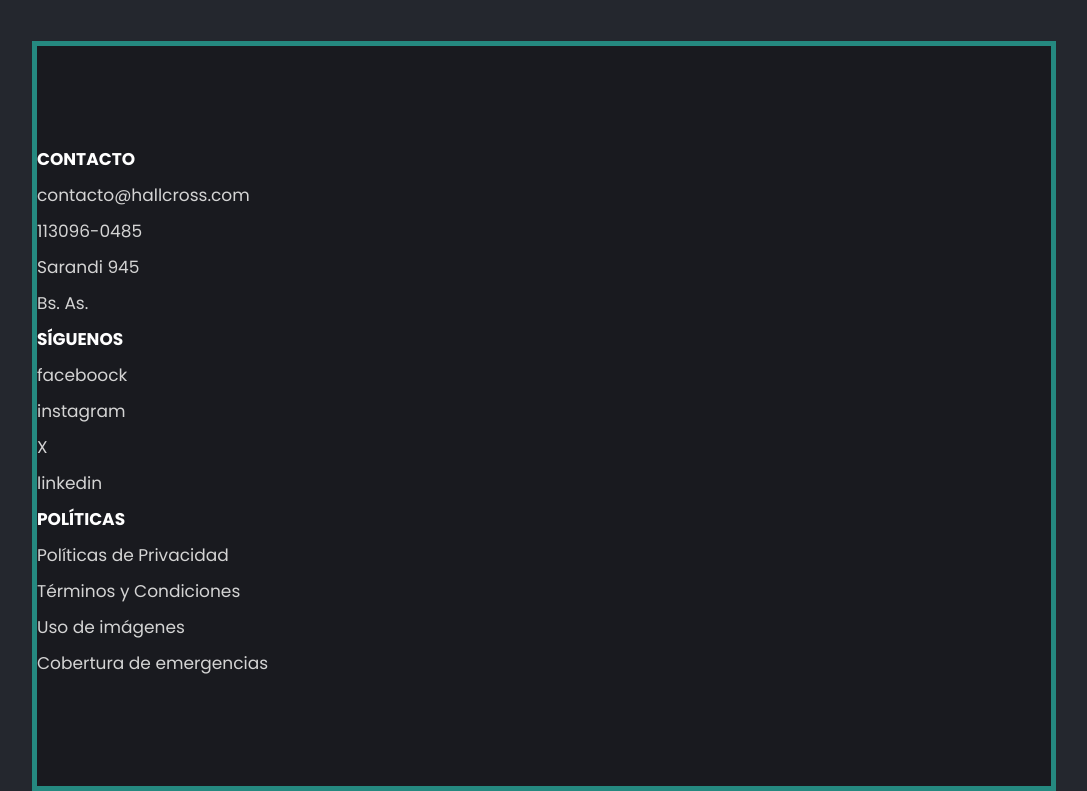
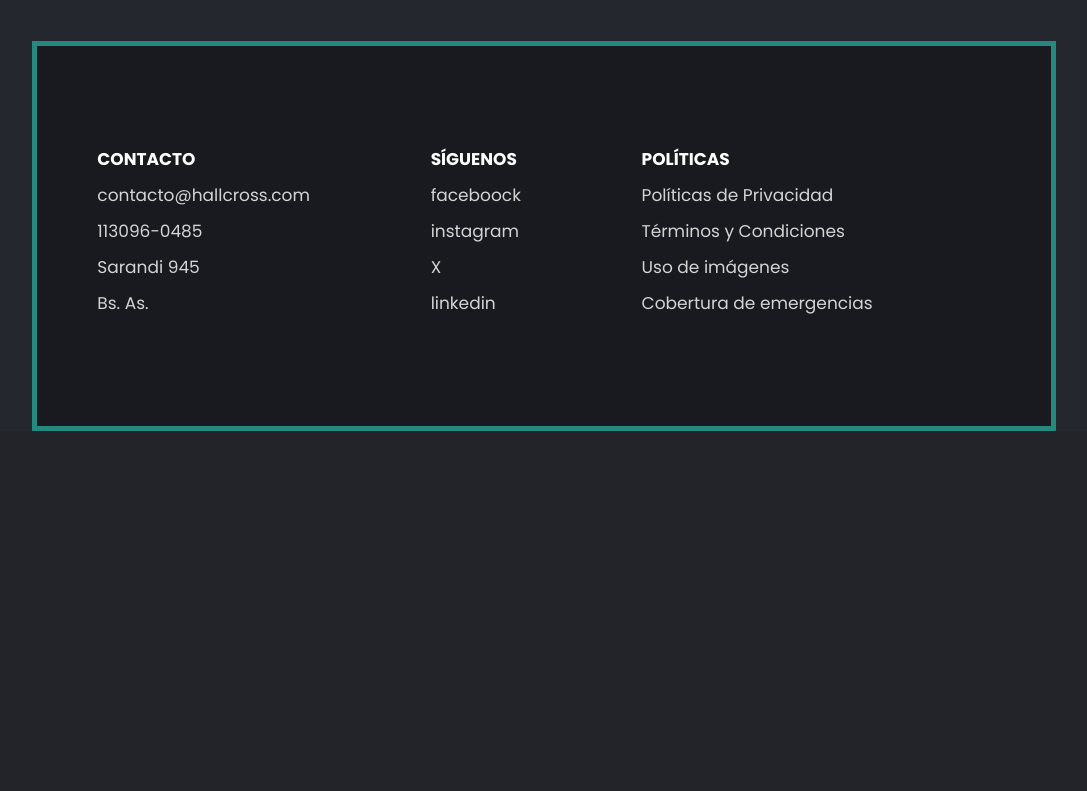
Before and after one commit to Vanncuper/Proyecto_Backend_CAC, a Flask app: template templates/contacto.html in a window 1280 px wide. Shown: the part 1570-2361 px from the top of the page, without its empty margins (96-1183 px from the left). After the commit the page ends 2001 px from the top, so only its background shows below. Run offline with Flask 3, Linux system fonts and the light colour scheme; the template is opened without the code that fills it, so the values that code supplies are empty.

Commit message:
Update stylecontacto.css

```diff
--- a/static/css/stylecontacto.css
+++ b/static/css/stylecontacto.css
@@ -199,16 +199,16 @@ p {
 .footer {
     padding: 100px 0;
     background-color: #191a1f;
-}
-
-.footer {
-    padding: 100px 0;
-    background-color: #191a1f;
     margin-left: 10vw;
     margin-right: 10vw;
     border-style: solid;
     border-width: 5px;
     border-color: #258980;
+}
+
+.footer-content {
+    display: flex;
+    justify-content:space-around;
 }
 
 .link h3 {
```
